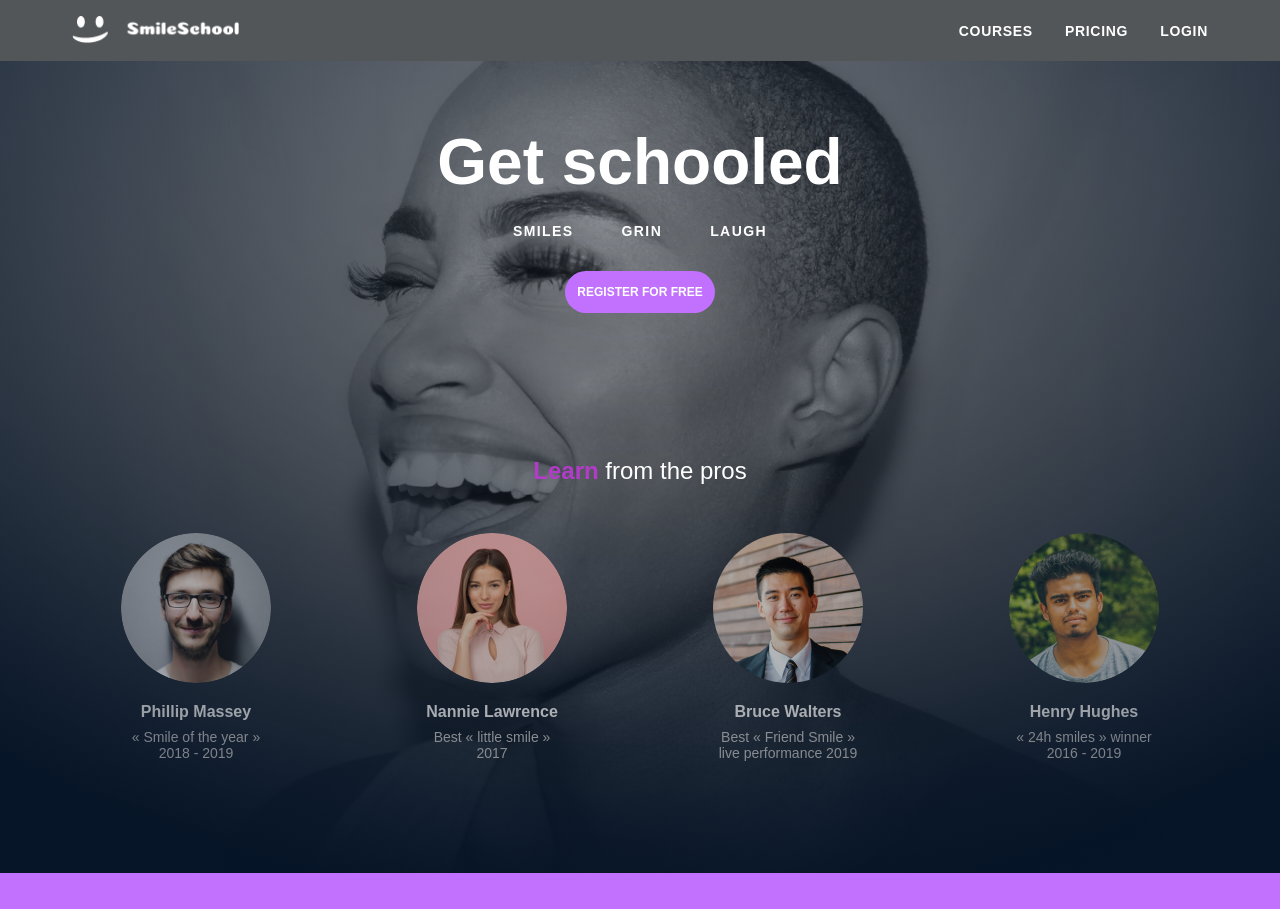
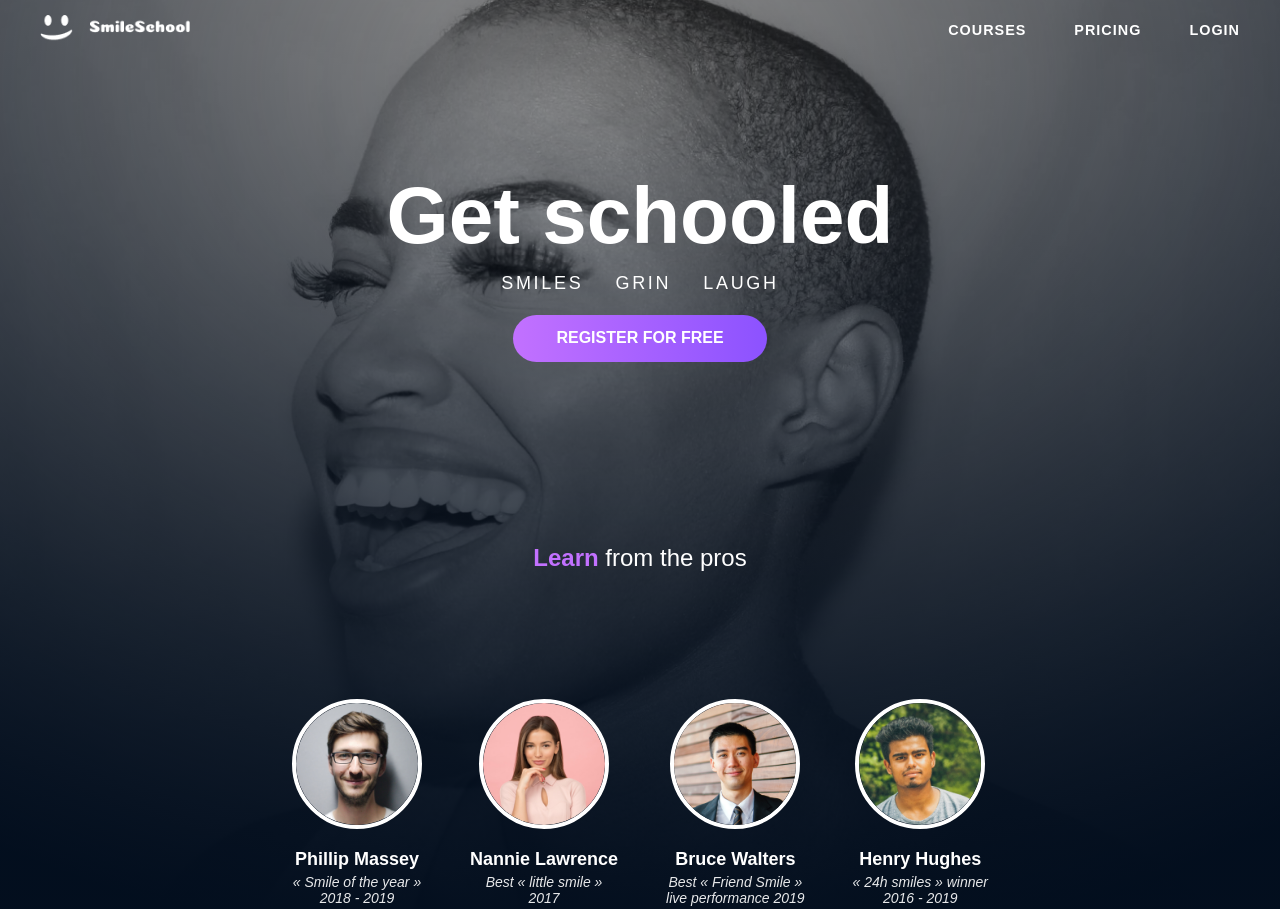
Before and after one commit to DzifaAA-19/alx_html_css, a plain HTML site: page css_advanced/index.html in a window 1280 px wide. Shown: the top 909 px of the page. Drawn offline with Linux system fonts and the light colour scheme.

Commit message:
Adding more styling corrections to necessary sections

```diff
--- a/css_advanced/styles.css
+++ b/css_advanced/styles.css
@@ -8,149 +8,159 @@ body {
   font-family: 'Source Sans Pro', sans-serif;
 }
 
-.header{
-  background-color: #525659;
+.header {
+    position: absolute;
+    top: 0;
+    left: 0;
+    width: 100%;
+    padding-top: 15px;
+    z-index: 10;
+    background: transparent;
 }
 
 .navbar-container {
+    max-width: 1200px;
+    margin: 0 auto;
+    padding-top: 0;
     display: flex;
     justify-content: space-between;
     align-items: center;
-    padding: 1rem 2rem;
-    max-width: 1200px;
-    margin: 0 auto;
-}
-
-.logo a {
-    display: flex;
-    align-items: center;
-    gap: 0.75rem;
-    text-decoration: none;
 }
 
 .logo img {
-    width: 167.02px;
-    height: 29.46px;
+    width: 150px; /* Cleaner scale */
+    height: auto;
 }
 
 .nav-menu {
+    list-style: none;
     display: flex;
-    list-style: none;
-    gap: 2rem;
+    gap: 3rem;
 }
 
 .nav-link {
-    color: #ffffff;
     text-decoration: none;
-    font-size: 0.875rem;
+    color: #FFFFFF;
+    font-size: 0.9rem;
     font-weight: 600;
-    letter-spacing: 0.05em;
+    letter-spacing: 0.07em; /* Figma-like spacing */
+    transition: 0.3s ease;
 }
+
 
 .hero {
     background: url('./images/Object.png');
+    background-position: 70% center;
     background-size: cover;
-    background-position: center;
-    background-attachment: fixed;
+    background-repeat: no-repeat;
     position: relative;
     color: #ffffff;
-    padding: 4rem 2rem;
     text-align: center;
-    min-height: 600px;
+    min-height: 100vh;
+    padding-top: 10px;
     display: flex;
     flex-direction: column;
-    justify-content: center;
+    align-items: center;
+    justify-content: flex-start;
+}
+
+.nav-link:hover {
+    color: #C271FF; /* purple hover to match theme */
 }
 
 .hero::before {
     content: '';
     position: absolute;
-    top: 0;
-    left: 0;
-    right: 0;
-    bottom: 0;
-    background: radial-gradient(ellipse at center, rgba(0, 0, 0, 0.2), rgba(7, 22, 41, 0.5));
+    inset: 0;
+    background: linear-gradient(
+        180deg,
+        rgba(0, 0, 0, 0.2) 0%,
+        rgba(2, 13, 28, 0.85) 100%
+    );
     z-index: 1;
 }
 
-.hero-content,
-.hero-title,
-.hero-subtitle,
-.cta-button,
-.learn-from-pros {
+
+.hero-content {
     position: relative;
     z-index: 2;
+    margin-top: 160px;
 }
 
+
 .hero-title {
-    font-size: 4rem;
+    font-size: 5rem;
     font-weight: 700;
-    margin-bottom: 1.5rem;
+    margin-bottom: 0.7rem;
 }
 
 .hero-subtitle {
     display: flex;
     justify-content: center;
-    gap: 3rem;
-    margin-bottom: 1rem;
-    font-size: 0.875rem;
-    font-weight: 600;
-    letter-spacing: 0.1em;
+    gap: 2rem;
+    font-size: 1.125rem;
+    letter-spacing: 0.15em;
+    margin-bottom: 1.3rem;
 }
 
 .cta-button {
-    background-color: #C271FF;
-    color: #ffffff;
+       background: linear-gradient(90deg, #C271FF, #8C52FF);
     border: none;
-    padding: 0.875rem 0.8rem;
+    padding: 0.9rem 2.7rem;
     border-radius: 50px;
-    font-size: 0.75rem;
+    color: white;
+    font-size: 1rem;
     font-weight: 600;
     cursor: pointer;
-    margin: 1rem auto 9rem auto;
-    width: fit-content;
+    margin-bottom: 1.4rem;
+    transition: 0.3s ease;
 }
 
 .cta-button:hover {
-    background-color: #9a2fb3;
+    opacity: 0.9;
+    transform: translateY(-2px);
 }
+
 
 .learn-from-pros {
     font-size: 1.5rem;
+    margin-top: 10rem;
+    margin-bottom: 2.4rem;
 }
 
 .learn-from-pros .highlight {
-    color: #b23cc9;
+    color: #C271FF;
     font-weight: 700;
 }
 
 .teachers-grid {
-    display: grid;
-    grid-template-columns: repeat(4, 1fr);
-    gap: 2rem;
-    padding: 3rem 2rem;
-    background-color: none;
-    text-align: center;
-    color: #ffffff;
+    position: relative;
+    z-index: 2;
+    display: flex;
+    justify-content: center;
+    gap: 3rem;
+    margin-bottom: 4rem;
+      margin-top: 5.5rem;
 }
 
 .teacher-card img {
-    width: 150px;
-    height: 150px;
+    width: 130px;
+    height: 130px;
     border-radius: 50%;
-    object-fit: cover;
+    border: 4px solid white;
     margin-bottom: 1rem;
 }
 
 .teacher-card h3 {
-    font-size: 1rem;
+    font-size: 1.125rem;
     font-weight: 600;
-    margin-bottom: 0.5rem;
+    margin-bottom: 0.3rem;
 }
 
 .teacher-card p {
     font-size: 0.875rem;
-    color: #d0d0d0;
+    opacity: 0.9;
+    font-style: italic
 }
 
 .testimonial {
@@ -466,17 +476,17 @@ body {
 .footer {
     background: #071629;
     padding: 60px 0;
-    width: 100%;
+
 }
 
 .footer-container {
-    max-width: 1100px;
+    max-width: 1200px;
     margin: 0 auto;
     display: flex;
     flex-direction: column;
     align-items: center;
     text-align: center;
-    gap: 40px;
+    gap: 60px;
 }
 
 .footer-left {
@@ -508,15 +518,24 @@ body {
 }
 
 .social-icon {
-    font-size: 20px;
-    color: white;
+    width: 42px;                /* Figma circle size */
+    height: 42px;
+    border-radius: 50%;
+    background: #FFFFFF;        /* white circles */
+
+    display: flex;
+    align-items: center;
+    justify-content: center;
+
+    color: #000000;             /* icon color */
+    font-size: 1.2rem;          /* icon size */
     transition: 0.3s ease;
 }
 
 .social-icon:hover {
-    color: #C271FF; /* Figma purple */
+    background: #C271FF;
+    color: #FFF;
 }
-
 .footer-container p {
     font-size: 14px;
     color: #AFAFAF;
```
